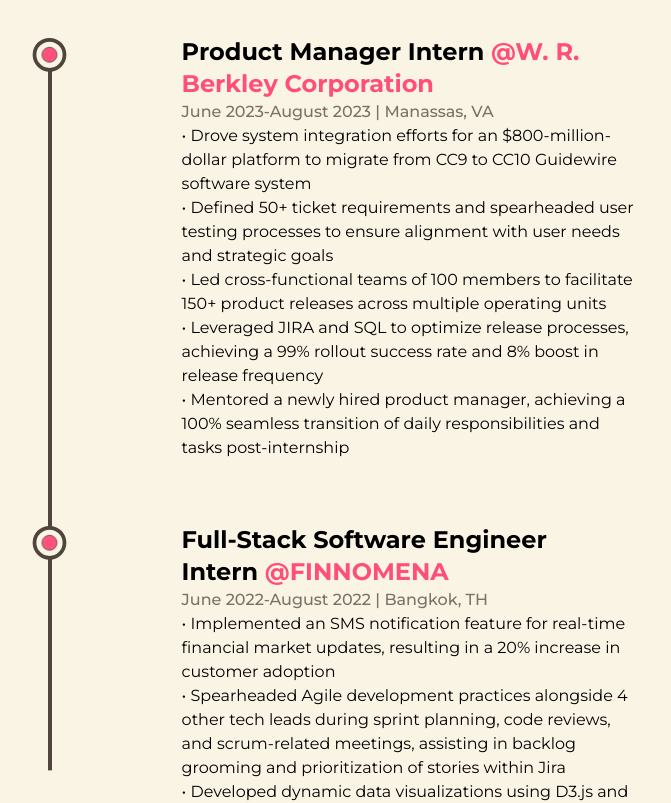
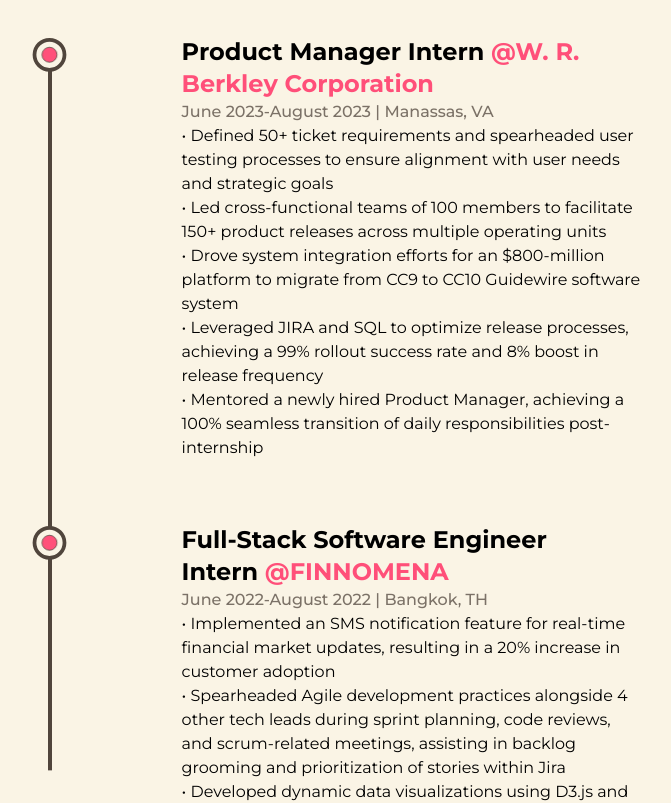
Before and after one commit to Paul2002feb/Resume, a Next.js app: page /about in a window 1280 px wide. Shown: the part 980-1783 px from the top of the page, without its empty margins (244-915 px from the left). Built offline with nearby package versions, Linux system fonts and the light colour scheme.

Commit message:
updated resume

```diff
--- a/src/components/Education.js
+++ b/src/components/Education.js
@@ -49,7 +49,7 @@
         />
         <ul className="w-full flex flex-col items-start justify-between ml-4 xs;ml-2">
           <Details
-            type="Bachelor Of Arts In Computer Science"
+            type="Bachelor of Arts In Computer Science"
             time="2021-2025"
             place="University of Virginia"
             info="Relevant courses include: Software Development Methods, Advanced Software Development, Computer Architecture, Program and
--- a/src/components/Experience.js
+++ b/src/components/Experience.js
@@ -77,15 +77,15 @@
             time="June 2023-August 2023"
             address="Manassas, VA"
             work="
-            • Drove system integration efforts for an $800-million-dollar platform to migrate from CC9 to CC10 Guidewire software system"
+            • Defined 50+ ticket requirements and spearheaded user testing processes to ensure alignment with user needs and strategic goals"
             work2="
-            • Defined 50+ ticket requirements and spearheaded user testing processes to ensure alignment with user needs and strategic goals"
+            • Led cross-functional teams of 100 members to facilitate 150+ product releases across multiple operating units"
             work3="
-            • Led cross-functional teams of 100 members to facilitate 150+ product releases across multiple operating units"
+            • Drove system integration efforts for an $800-million platform to migrate from CC9 to CC10 Guidewire software system"
             work4="
             • Leveraged JIRA and SQL to optimize release processes, achieving a 99% rollout success rate and 8% boost in release frequency"
             work5="
-            • Mentored a newly hired product manager, achieving a 100% seamless transition of daily responsibilities and tasks post-internship"
+            • Mentored a newly hired Product Manager, achieving a 100% seamless transition of daily responsibilities post-internship"
           />
 
           <Details
--- a/src/pages/projects.js
+++ b/src/pages/projects.js
@@ -8,7 +8,7 @@
 import proj1 from "../../public/images/projects/ThreeJSPortfolio.png";
 import proj2 from "../../public/images/projects/Hoos_Notes.png";
 import proj3 from "../../public/images/projects/GameTerrain3JS.png";
-import proj4 from "../../public/images/projects/Next_Port.png";
+import proj4 from "../../public/images/projects/homePage.png";
 // import proj5 from "../../public/images/projects/agency-website-cover-image.jpg";
 // import proj6 from "../../public/images/projects/devdreaming.jpg";
 import TransitionEffect from "@/components/TransitionEffect";
```
Also changed, not shown: src/pages/index.js (+1 -1 lines), public/images/projects/homePage.png (added), 1 other file (tests, documents, lock files or other folders).
